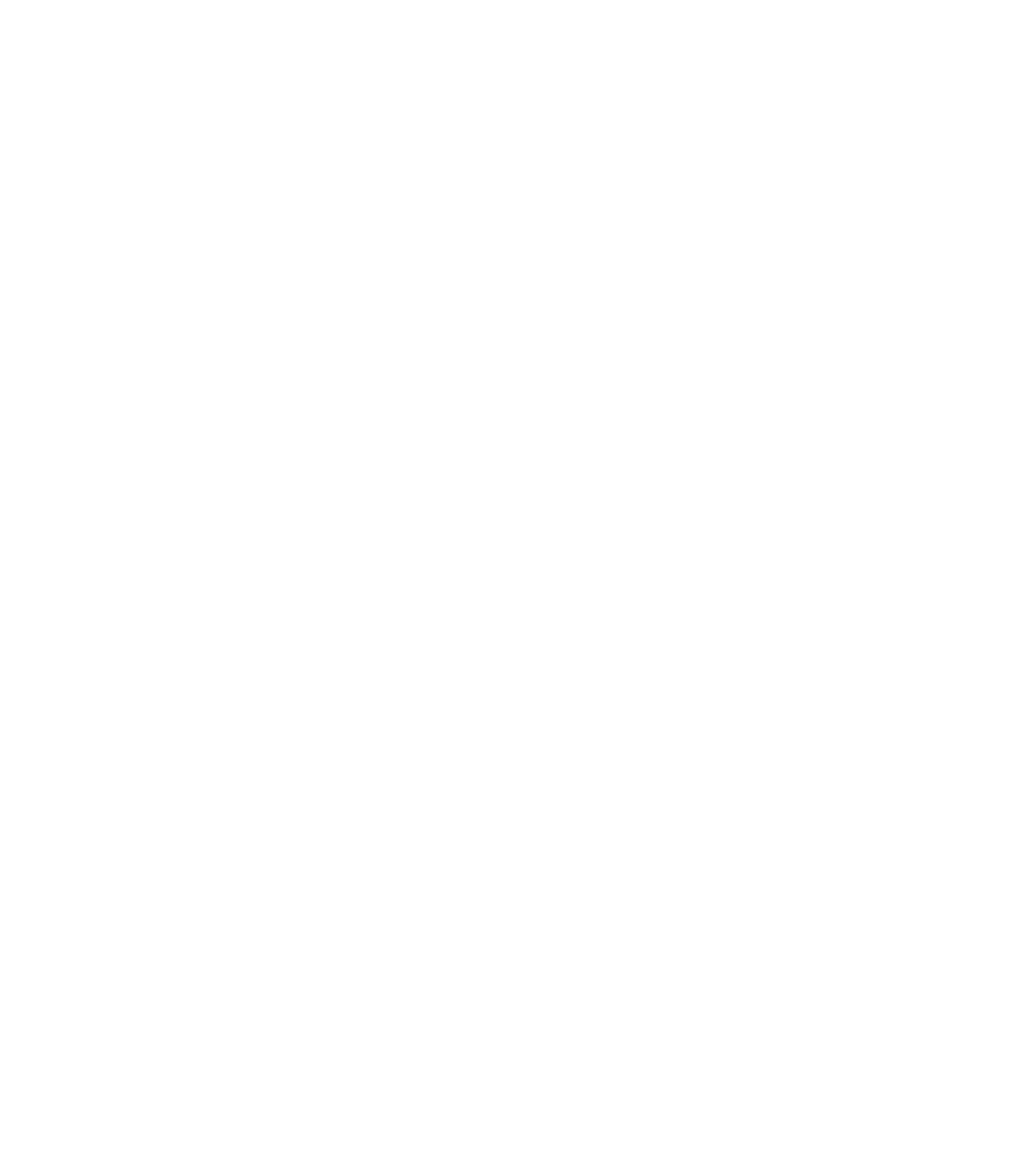
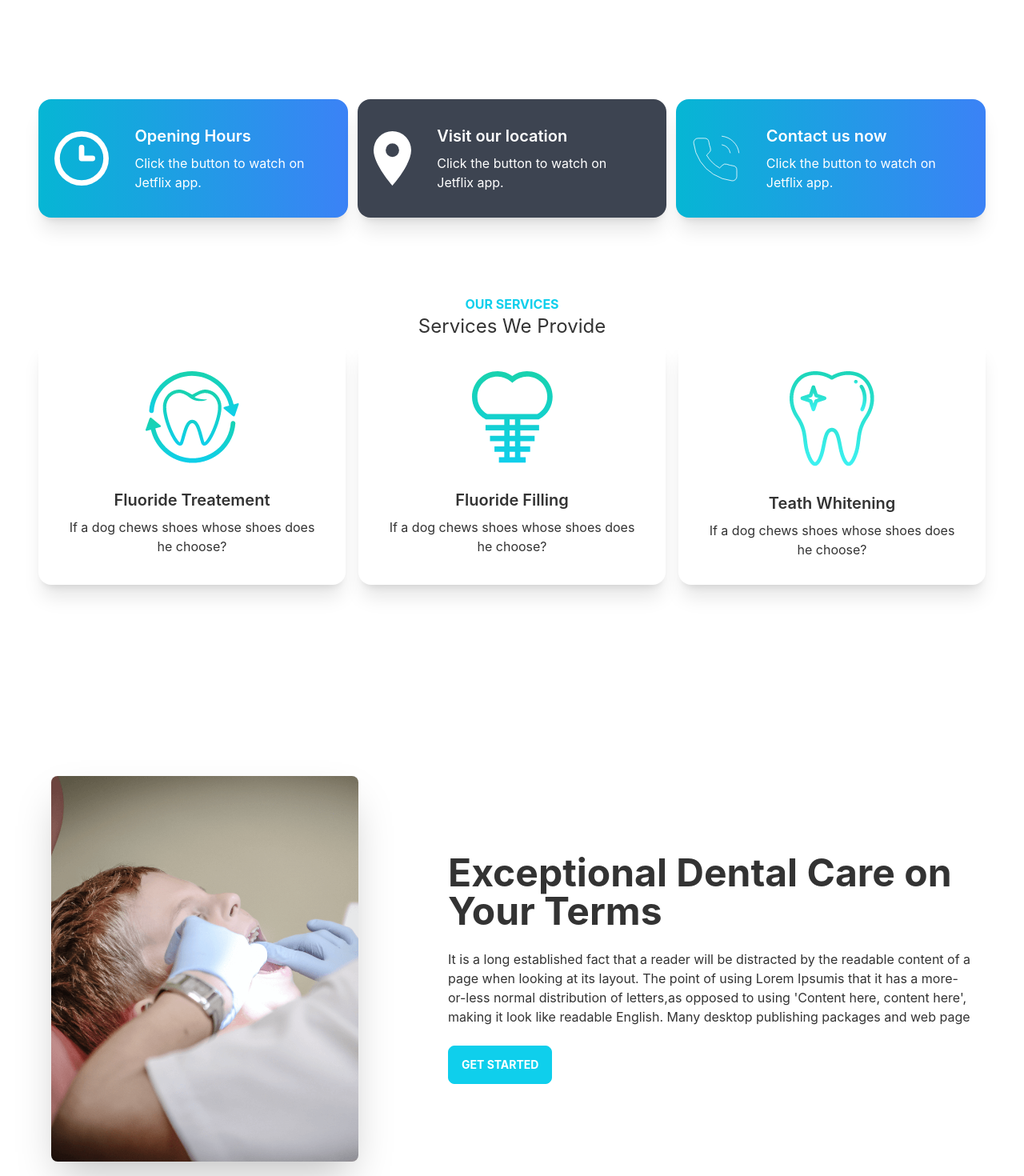
Before and after one commit to abdullahalomar/doctors-portal-client, a React (Create React App) app: page / in a window 1280 px wide. Shown: the part 740-2210 px from the top of the page at 80% size. Before the commit the page ends 864 px from the top, so only its background shows below. Built offline with nearby package versions, Linux system fonts and the light colour scheme.

Commit message:
services section added

```diff
--- a/src/Pages/Home/Banner/Banner.js
+++ b/src/Pages/Home/Banner/Banner.js
@@ -1,10 +1,11 @@
 import React from 'react';
 import chair from '../../../assets/images/chair.png';
+
 
 const Banner = () => {
     return (
         <div>
-            <div class="hero min-h-screen px-12">
+            <div class="hero min-h-screen">
   <div class="hero-content flex-col lg:flex-row-reverse">
     <img src={chair} class="max-w-sm rounded-lg shadow-2xl" />
     <div>
--- a/src/Pages/Home/Home.js
+++ b/src/Pages/Home/Home.js
@@ -1,10 +1,14 @@
 import React from 'react';
 import Banner from './Banner/Banner';
+import Info from './Info/Info';
+import Services from './Services/Services';
 
 const Home = () => {
     return (
-        <div>
+        <div className='px-12'>
             <Banner></Banner>
+            <Info></Info>
+            <Services></Services>
         </div>
     );
 };
--- /dev/null
+++ b/src/Pages/Home/Info/Info.js
@@ -0,0 +1,42 @@
+import React from 'react';
+import clock from '../../../assets/icons/clock.svg';
+import location from '../../../assets/icons/marker.svg';
+import phone from '../../../assets/icons/phone.svg';
+
+const Info = () => {
+    return (
+        <div className='grid grid-cols-1 lg:grid-cols-3 gap-3'>
+        <div class="card card-side bg-base-100 shadow-xl bg-gradient-to-r from-cyan-500 to-blue-500">
+        <figure className='pl-5'>
+            <img src={clock} alt="Movie" />
+        </figure>
+        <div class="card-body text-white">
+          <h2 class="card-title">Opening Hours </h2>
+          <p>Click the button to watch on Jetflix app.</p>
+        </div>
+        </div>
+
+        <div class="card card-side bg-base-100 shadow-xl bg-neutral">
+        <figure className='pl-5'>
+            <img src={location} alt="Movie" />
+        </figure>
+        <div class="card-body text-white">
+          <h2 class="card-title">Visit our location </h2>
+          <p>Click the button to watch on Jetflix app.</p>
+        </div>
+        </div>
+
+        <div class="card card-side bg-base-100 shadow-xl bg-gradient-to-r from-cyan-500 to-blue-500">
+        <figure className='pl-5'>
+            <img src={phone} alt="Movie" />
+        </figure>
+        <div class="card-body text-white">
+          <h2 class="card-title">Contact us now</h2>
+          <p>Click the button to watch on Jetflix app.</p>
+        </div>
+      </div>
+    </div>
+    );
+};
+
+export default Info;
--- /dev/null
+++ b/src/Pages/Home/Services/Service.js
@@ -0,0 +1,18 @@
+import React from 'react';
+
+const Service = ({service}) => {
+    return (
+        <div class="card lg:max-w-lg bg-base-100 shadow-xl">
+            <figure class="px-10 pt-10">
+              <img src={service.img} alt="Shoes" class="rounded-xl" />
+            </figure>
+            <div class="card-body items-center text-center">
+                <h2 class="card-title">{ service.name}</h2>
+                <p>If a dog chews shoes whose shoes does he choose?</p>
+
+            </div>
+        </div>
+    );
+};
+
+export default Service;
--- /dev/null
+++ b/src/Pages/Home/Services/Services.js
@@ -0,0 +1,59 @@
+import React from 'react';
+import Service from './Service';
+import fluoride from '../../../assets/images/fluoride.png';
+import cavity from '../../../assets/images/cavity.png';
+import whitening from '../../../assets/images/whitening.png';
+import treatment from '../../../assets/images/treatment.png';
+
+const Services = () => {
+    const services = [
+        {
+            _id: 1,
+            name: 'Fluoride Treatement',
+            decscription: '',
+            img: fluoride
+        },
+        {
+            _id: 2,
+            name: 'Fluoride Filling',
+            decscription: '',
+            img: cavity
+        },
+        {
+            _id: 3,
+            name: 'Teath Whitening',
+            decscription: '',
+            img: whitening
+        }
+    ];
+    return (
+        <div className='my-24'>
+            <div className='text-center'>
+                <h2 className='text-primary font-bold uppercase'>Our Services</h2>
+                <h2 className='text-2xl'>Services We Provide</h2>
+            </div>
+            <div className='grid lg:grid-cols-3 md:grid-cols-2 sm:grid-cols-1 gap-4'>
+                {
+                    services.map(service => <Service
+                    key= {service._id}
+                    service= {service}
+                    ></Service>)
+                }
+            </div>
+            <div class="hero min-h-screen my-20">
+  <div class="hero-content flex-col lg:flex-row gap-28">
+    <div>
+    <img src={treatment} class="max-w-sm rounded-lg shadow-2xl" />
+    </div>
+    <div>
+      <h1 class="text-5xl font-bold">Exceptional Dental Care on Your Terms</h1>
+      <p class="py-6">It is a long established fact that a reader will be distracted by the readable content of a page when looking at its layout. The point of using Lorem Ipsumis that it has a more-or-less normal distribution of letters,as opposed to using 'Content here, content here', making it look like readable English. Many desktop publishing packages and web page</p>
+      <button class="btn btn-primary uppercase text-white font-bold bg-gradient-to-r from-#19D3AE to-#0FCFEC">Get Started</button>
+    </div>
+  </div>
+</div>
+        </div>
+    );
+};
+
+export default Services;
```
